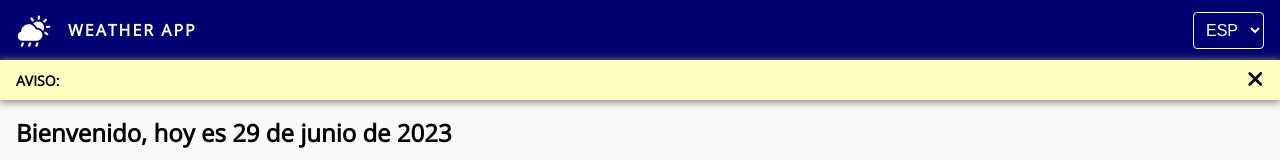
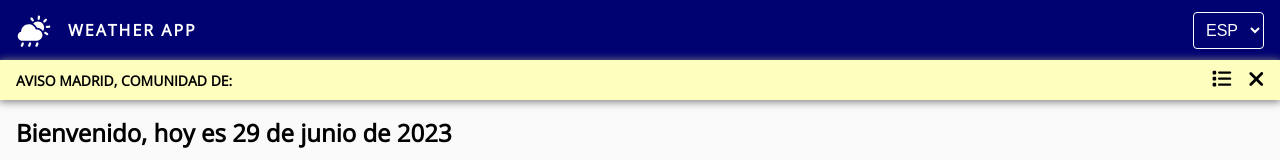
Before and after one commit to marcorm91/weather-app, a React (Create React App) app: page / in a window 1280 px wide. Shown: the top 160 px of the page. Built offline with nearby package versions, Linux system fonts and the light colour scheme; no server answers.

Commit message:
add: add region codes and obtain random community. Sho info in ad component

```diff
--- a/src/components/weather-ad/WeatherAd.js
+++ b/src/components/weather-ad/WeatherAd.js
@@ -1,22 +1,31 @@
 import React, { useState, useEffect } from 'react'
 import { WeatherAdStyled } from './WeatherAdStyled'
 import { FontAwesomeIcon } from '@fortawesome/react-fontawesome'
-import { faTimes } from '@fortawesome/free-solid-svg-icons'
+import { faList, faTimes } from '@fortawesome/free-solid-svg-icons'
 import { fetchAdPrediction } from '../../resources/services/APIs/adPrediction'
 import WeatherLoader from '../weather-loader/WeatherLoader'
 import { useTranslation } from 'react-i18next'
+import regionCodes from '../../utils/js/regionCodes'
+
+// Get code of a region randomly to display its info
+const getRandomRegion = () => {
+  const randomIndex = Math.floor(Math.random() * regionCodes.length)
+  return regionCodes[randomIndex]
+}
 
 const WeatherAd = () => {
   const { t } = useTranslation()
   const [isOpen, setIsOpen] = useState(true)
   const [weatherData, setWeatherData] = useState(null)
   const [isLoading, setIsLoading] = useState(false)
+  const [community, setCommunity] = useState(null)
 
   useEffect(() => {
     const fetchData = async () => {
       setIsLoading(true)
       try {
-        const code = 'and' // TODO
+        const { code, community } = getRandomRegion()
+        setCommunity(community)
         const response = await fetchAdPrediction(code)
         setWeatherData(response.data)
       } catch (error) {
@@ -42,12 +51,17 @@ const WeatherAd = () => {
         <WeatherLoader />
       ) : (
         <>
-          <span className="ad-text-title">{t('HOME.AD_PREDICTION')}</span>
+          <span className="ad-text-title">
+            {t('HOME.AD_PREDICTION')} {community}:
+          </span>
           <div className="ad-text__wrapper">
             <span>{weatherData}</span>
           </div>
         </>
       )}
+      <button>
+        <FontAwesomeIcon icon={faList} size='sm' />
+      </button>
       <button onClick={onClose}>
         <FontAwesomeIcon icon={faTimes} />
       </button>
--- a/src/components/weather-ad/WeatherAdStyled.js
+++ b/src/components/weather-ad/WeatherAdStyled.js
@@ -10,8 +10,12 @@ export const WeatherAdStyled = styled.div`
   align-items: center;
   justify-content: space-between;
   gap: 16px;
+  > div{
+    flex: 1; // Loading
+  }
   > .ad-text-title{
-    display: contents;
+    white-space: nowrap;
+    display: block;
     text-transform: uppercase;
     font-size: 14px;
     font-weight: 700;
@@ -21,6 +25,7 @@ export const WeatherAdStyled = styled.div`
     > span{
       user-select: none;
       display: inline-block;
+      line-height: 22px;
       text-overflow: ellipsis;
       overflow: hidden;
       white-space: nowrap;
--- a/src/index.js
+++ b/src/index.js
@@ -11,9 +11,7 @@ import App from './App';
 
 const root = ReactDOM.createRoot(document.getElementById('root'));
 root.render(
-  <React.StrictMode>
-      <I18nextProvider i18n={i18n}>
-        <App />
-      </I18nextProvider>
-  </React.StrictMode>
+    <I18nextProvider i18n={i18n}>
+      <App />
+    </I18nextProvider>
 );
--- a/src/resources/i18n/locales/en.json
+++ b/src/resources/i18n/locales/en.json
@@ -28,6 +28,6 @@
             "MORE_INFO": "More information",
             "PREDICTON_NEXT_HOURS": "Prediction for the next hours:"
         },
-        "AD_PREDICTION": "Notice:"
+        "AD_PREDICTION": "Notice"
     }
 }
--- a/src/resources/i18n/locales/es.json
+++ b/src/resources/i18n/locales/es.json
@@ -28,6 +28,6 @@
             "MORE_INFO": "Más información",
             "PREDICTON_NEXT_HOURS": "Previsión para las próximas horas:"
         },
-        "AD_PREDICTION": "Aviso:"
+        "AD_PREDICTION": "Aviso"
     }
 }
--- /dev/null
+++ b/src/utils/js/regionCodes.js
@@ -0,0 +1,21 @@
+const regionCodes = [
+    { code: 'and', community: 'Andalucía' },
+    { code: 'arn', community: 'Aragón' },
+    { code: 'ast', community: 'Asturias' },
+    { code: 'bal', community: 'Ballears, Illes' },
+    { code: 'coo', community: 'Canarias' },
+    { code: 'can', community: 'Cantabria' },
+    { code: 'cle', community: 'Castilla y León' },
+    { code: 'clm', community: 'Castilla - La Mancha' },
+    { code: 'cat', community: 'Cataluña' },
+    { code: 'val', community: 'Comunitat Valenciana' },
+    { code: 'ext', community: 'Extremadura' },
+    { code: 'gal', community: 'Galicia' },
+    { code: 'mad', community: 'Madrid, Comunidad de' },
+    { code: 'mur', community: 'Murcia, Región de' },
+    { code: 'nav', community: 'Navarra, Comunidad Foral de' },
+    { code: 'pva', community: 'País Vasco' },
+    { code: 'rio', community: 'Rioja, La' }
+  ]
+
+  export default regionCodes
```
